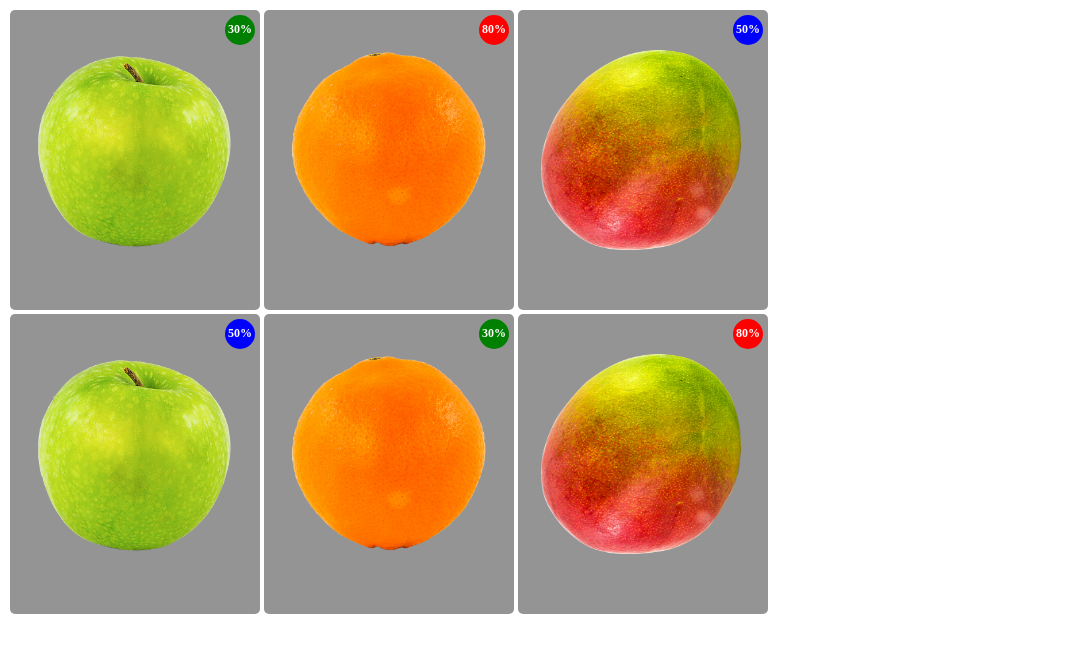
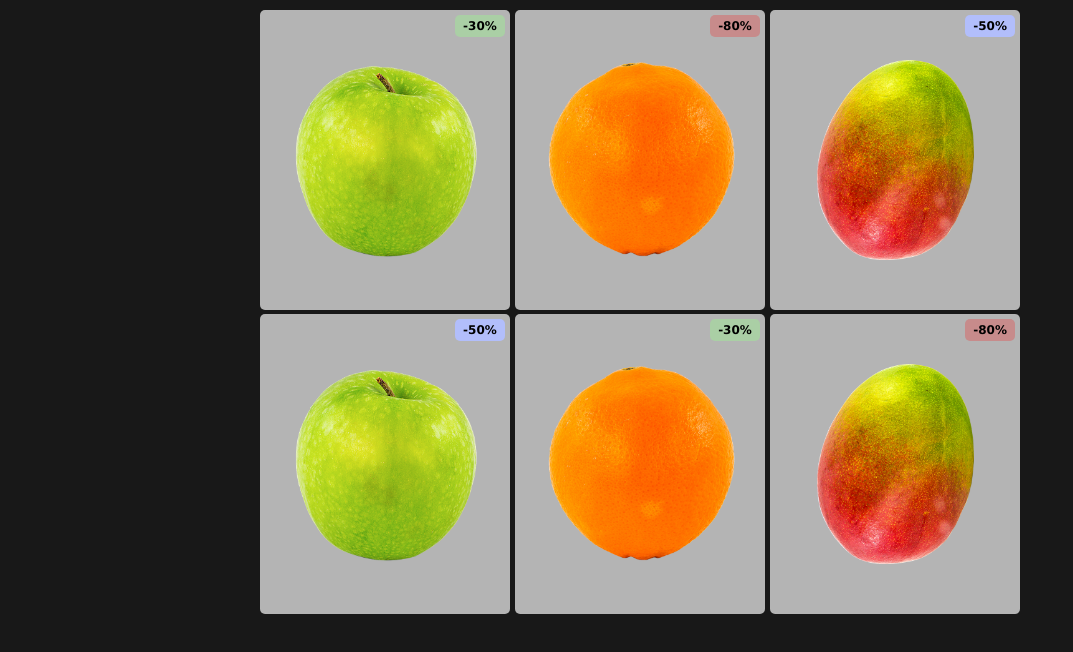
Before and after one commit to frapgn/htmlcss-shop, a plain HTML site: page index.html in a window 1280 px wide. Shown: the whole page, without its empty margins (0-1073 px from the left). Drawn offline with Linux system fonts and the light colour scheme.

Commit message:
Ottimizzazioni

```diff
--- a/css/style.css
+++ b/css/style.css
@@ -1,10 +1,17 @@
 * {
     margin: 0;
     padding: 0;
+    font-family: verdana;
 }
 
 body {
-    margin: 10px;
+    padding: 10px;
+    background-color: #181818;
+}
+
+.row {
+    margin: 0 auto;
+    text-align: center;
 }
 
 .item-box {
@@ -12,16 +19,22 @@ body {
     display: inline-block;
     height: 300px;
     width: 250px;
-    background-color: #949494;
+    background-color: #b4b4b4;
     border-radius: 5px;
 }
 
-img {
-    position: absolute;
+.item-box:hover {
+    background-color: #494949;
+}
+
+.item-box img {
+    /* position: absolute;
     top: 40px;
-    left:23px;
+    left:23px; */
+    padding: 50px 25px;
     width: 200px;
     height: 200px;
+    object-fit: contain;
 }
 
 /*  CI HO RINUNCIATO, USO UN ALTRO MODO */
@@ -78,32 +91,33 @@ img {
 }
 
 .container-discount {
+    text-align: center;
     position: absolute;
     top: 5px;
     right: 5px;
-    height: 30px;
-    width: 30px;
+    height: 22px;
+    width: 50px;
     background-color: white;
-    border-radius: 50%;
+    border-radius: 5px;
 }
 
 .container-discount-red {
-    background-color: red;
+    background-color: #c78b8b;
 }
 
 .container-discount-blue {
-    background-color: blue;
+    background-color: #b2befb;
 }
 
 .container-discount-green {
-    background-color: green;
+    background-color: #aacfa5;
 }
 
-.discount {
-    color: white;
+.discount-text {
+    color: #000000;
     font-size: 12px;
     font-weight: 600;
-    position: absolute;
+    /* position: absolute;
     top: 7px;
-    right: 3px;
+    right: 3px; */
 }
--- a/index.html
+++ b/index.html
@@ -6,51 +6,51 @@
         <link rel="stylesheet" href="css/style.css">
     </head>
     <body>
-        <div class="container">
+        <div class="row">
             <div class="item-box">
                 <img src="img/mela.png" alt="Mela">
                 <span class="heart">&hearts;</span>
                 <div class="container-discount container-discount-green">
-                    <span class="discount">30%</span>
+                    <span class="discount-text">-30%</span>
                 </div>
                 <!-- <span class="r-heart"></span>
                 <span class="w-heart"></span> -->
             </div>
             <div class="item-box">
-                <img src="img/orange.png" alt="Orange">
+                <img src="img/arancia.png" alt="Arancia">
                 <span class="heart">&hearts;</span>
                 <div class="container-discount container-discount-red">
-                    <span class="discount">80%</span>
+                    <span class="discount-text">-80%</span>
                 </div>
             </div>
             <div class="item-box">
                 <img src="img/mango.png" alt="Mango">
                 <span class="heart">&hearts;</span>
                 <div class="container-discount container-discount-blue">
-                    <span class="discount">50%</span>
+                    <span class="discount-text">-50%</span>
                 </div>
             </div>
         </div>
-        <div class="container">
+        <div class="row">
             <div class="item-box">
                 <img src="img/mela.png" alt="Mela">
                 <span class="heart">&hearts;</span>
                 <div class="container-discount container-discount-blue">
-                    <span class="discount">50%</span>
+                    <span class="discount-text">-50%</span>
                 </div>
             </div>
             <div class="item-box">
-                <img src="img/orange.png" alt="Orange">
+                <img src="img/arancia.png" alt="arancia">
                 <span class="heart">&hearts;</span>
                 <div class="container-discount container-discount-green">
-                    <span class="discount">30%</span>
+                    <span class="discount-text">-30%</span>
                 </div>
             </div>
             <div class="item-box">
                 <img src="img/mango.png" alt="Mango">
                 <span class="heart">&hearts;</span>
                 <div class="container-discount container-discount-red">
-                    <span class="discount">80%</span>
+                    <span class="discount-text">-80%</span>
                 </div>
         </div>
     </body>
```
Also changed, not shown: img/arancia.png (renamed from img/orange.png).
